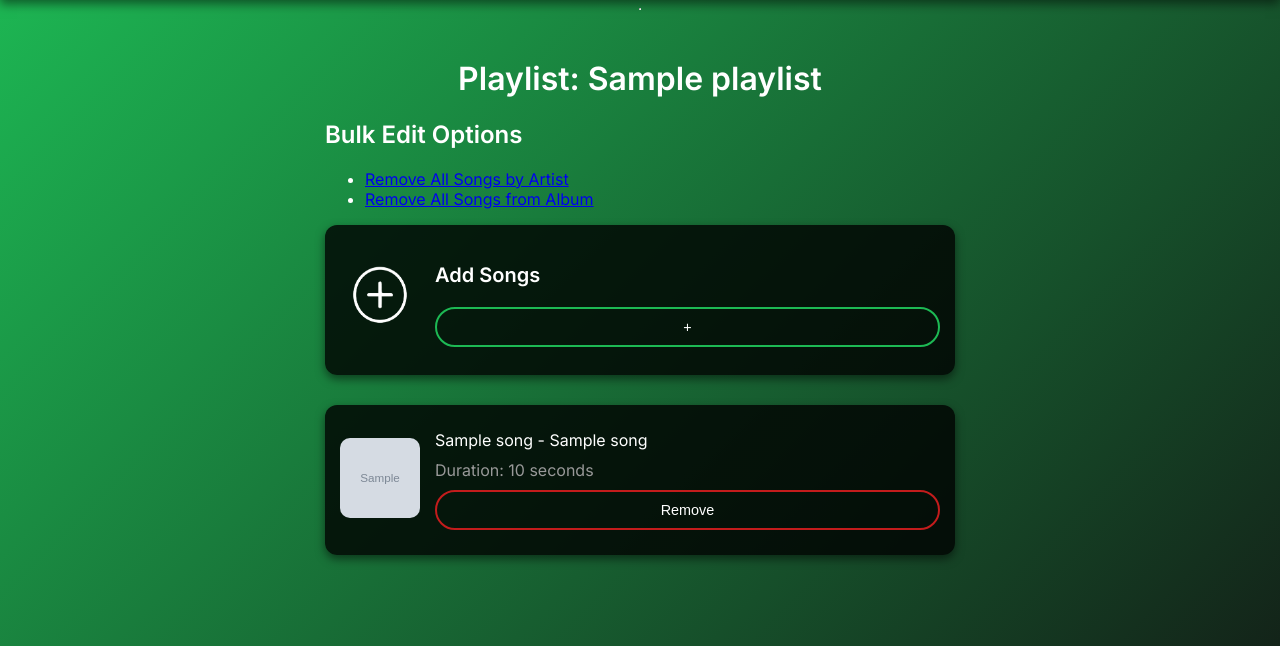
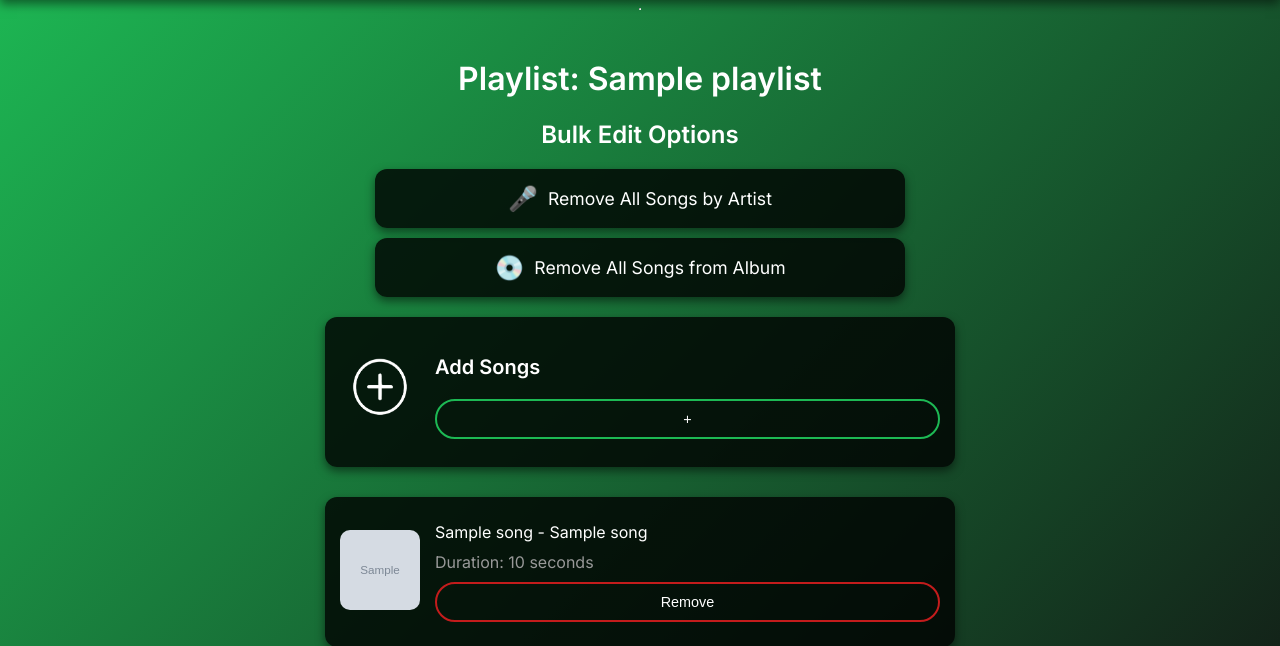
Before and after one commit to williamjones0471/TuneTrack, a Django app: template musicapp/templates/musicapp/playlist_detail.html in a window 1280 px wide. Shown: the part 50-696 px from the top of the page. Run offline with Django 5.2, Linux system fonts and the light colour scheme; the template is opened without the code that fills it: most values are stand-ins (such as "Sample title", 1, 10 or a date in 2020); grey boxes marked "Sample" are stand-in pictures.

Commit message:
Add styling to bulk options buttons

```diff
--- a/musicapp/templates/musicapp/playlist_detail.html
+++ b/musicapp/templates/musicapp/playlist_detail.html
@@ -238,6 +238,72 @@
             .playlist-title {
                 text-align: center;
             }
+
+            /* Bulk Edit Section */
+            .bulk-edit-options {
+                margin: 20px 0;
+                text-align: center;
+            }
+
+            .bulk-edit-options h2 {
+                font-size: 1.5rem;
+                color: white;
+                margin-bottom: 20px;
+            }
+
+            /* Card-Like Style */
+            .bulk-edit-card {
+                background: rgba(0, 0, 0, 0.8);
+                padding: 15px;
+                border-radius: 12px;
+                box-shadow: 0px 4px 10px rgba(0, 0, 0, 0.5);
+                margin: 10px auto;
+                max-width: 500px;
+                transition: transform 0.3s ease, background 0.3s ease;
+            }
+
+            .bulk-edit-card:hover {
+                transform: translateY(-5px);
+                background: rgba(29, 185, 84, 0.9);
+            }
+
+            /* Content Style */
+            .bulk-edit-content {
+                display: flex;
+                align-items: center;
+                justify-content: center;
+                gap: 10px;
+                font-size: 1.1rem;
+                color: white;
+                text-decoration: none;
+            }
+
+            /* Icon Style */
+            .bulk-edit-icon {
+                font-size: 1.5rem;
+            }
+
+            /* Remove the blue underline and visited link color */
+            a {
+                text-decoration: none; /* Removes the underline */
+                color: white; /* Set default color for links */
+            }
+
+            /* Add hover effects for better interaction */
+            a:hover {
+                color: #1db954;
+            }
+
+            /* Add active link styles */
+            a:active {
+                color: #1db954; /* Same as hover or another color */
+            }
+
+            /* Add visited link styles */
+            a:visited {
+                color: white; /* Matches default to prevent purple color */
+            }
+
         </style>
     </head>
     <body>
@@ -258,18 +324,20 @@
                 <h1 class="playlist-title">Playlist: {{ playlist.name }}</h1>
                 <div class="bulk-edit-options">
                     <h2>Bulk Edit Options</h2>
-                    <ul>
-                        <li>
-                            <a href="{% url 'bulk_remove_by_artist' playlist_id=playlist.id %}">
-                                Remove All Songs by Artist
-                            </a>
-                        </li>
-                        <li>
-                            <a href="{% url 'bulk_remove_by_album' playlist_id=playlist.id %}">
-                                Remove All Songs from Album
-                            </a>
-                        </li>
-                    </ul>
+                    <div class="bulk-edit-card">
+                        <a href="{% url 'bulk_remove_by_artist' playlist_id=playlist.id %}">
+                            <div class="bulk-edit-content">
+                                <span class="bulk-edit-icon">🎤</span> Remove All Songs by Artist
+                            </div>
+                        </a>
+                    </div>
+                    <div class="bulk-edit-card">
+                        <a href="{% url 'bulk_remove_by_album' playlist_id=playlist.id %}">
+                            <div class="bulk-edit-content">
+                                <span class="bulk-edit-icon">💿</span> Remove All Songs from Album
+                            </div>
+                        </a>
+                    </div>
                 </div>
                 <div class="playlist-card">
                     <div class="add-art">
```
